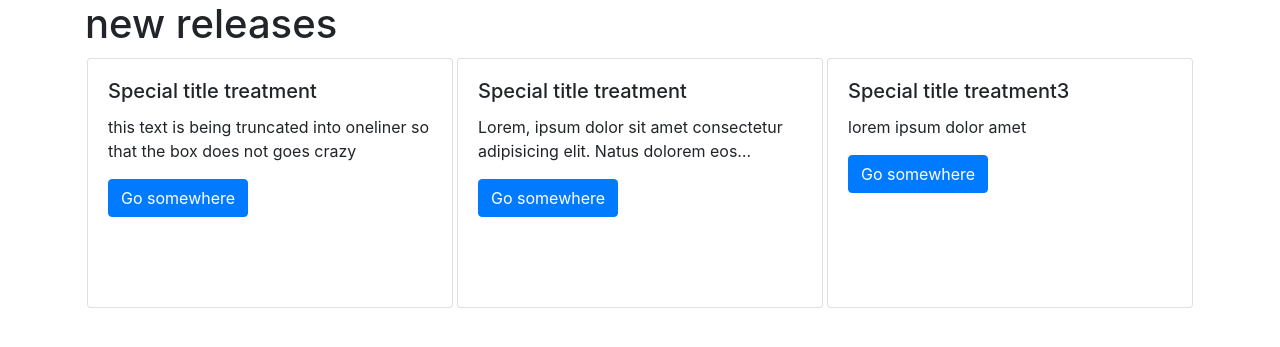
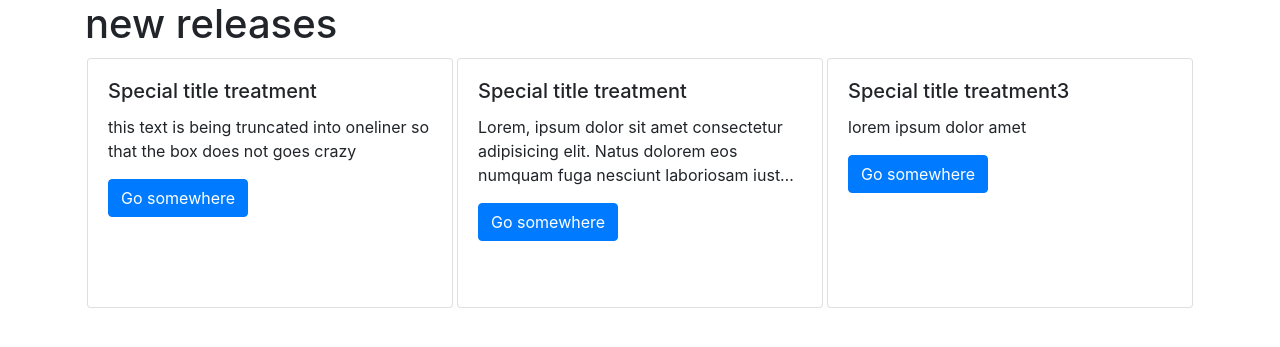
Before and after one commit to Freditansari/redfox-website, a PHP site: page /slick/index.html in a window 1280 px wide. Shown: the top 347 px of the page. Run offline with PHP 8.4, Linux system fonts and the light colour scheme; some libraries are stand-ins or nearby versions.

Commit message:
Update style.css

```diff
--- a/slick/style.css
+++ b/slick/style.css
@@ -10,10 +10,17 @@ div.slick-slider { width: 1px; min-width: 100%; *width: 100%; }
 }
 
 .card-text {
-    overflow: hidden;
-    /* don't ask my why we need display none. it works on chrome */
-    display: none;
-    display: -webkit-box;
-    -webkit-line-clamp: 2;
-    -webkit-box-orient: vertical;
+   /* don't ask my why we need display none. it works on chrome */
+   overflow: hidden;
+   display: -webkit-box;
+   -webkit-line-clamp: 3;
+   -webkit-box-orient: vertical;
 }
+
+.card{
+  overflow: hidden;
+  display: -webkit-box;
+  -webkit-line-clamp: 3;
+  -webkit-box-orient: vertical;
+
+}
```
